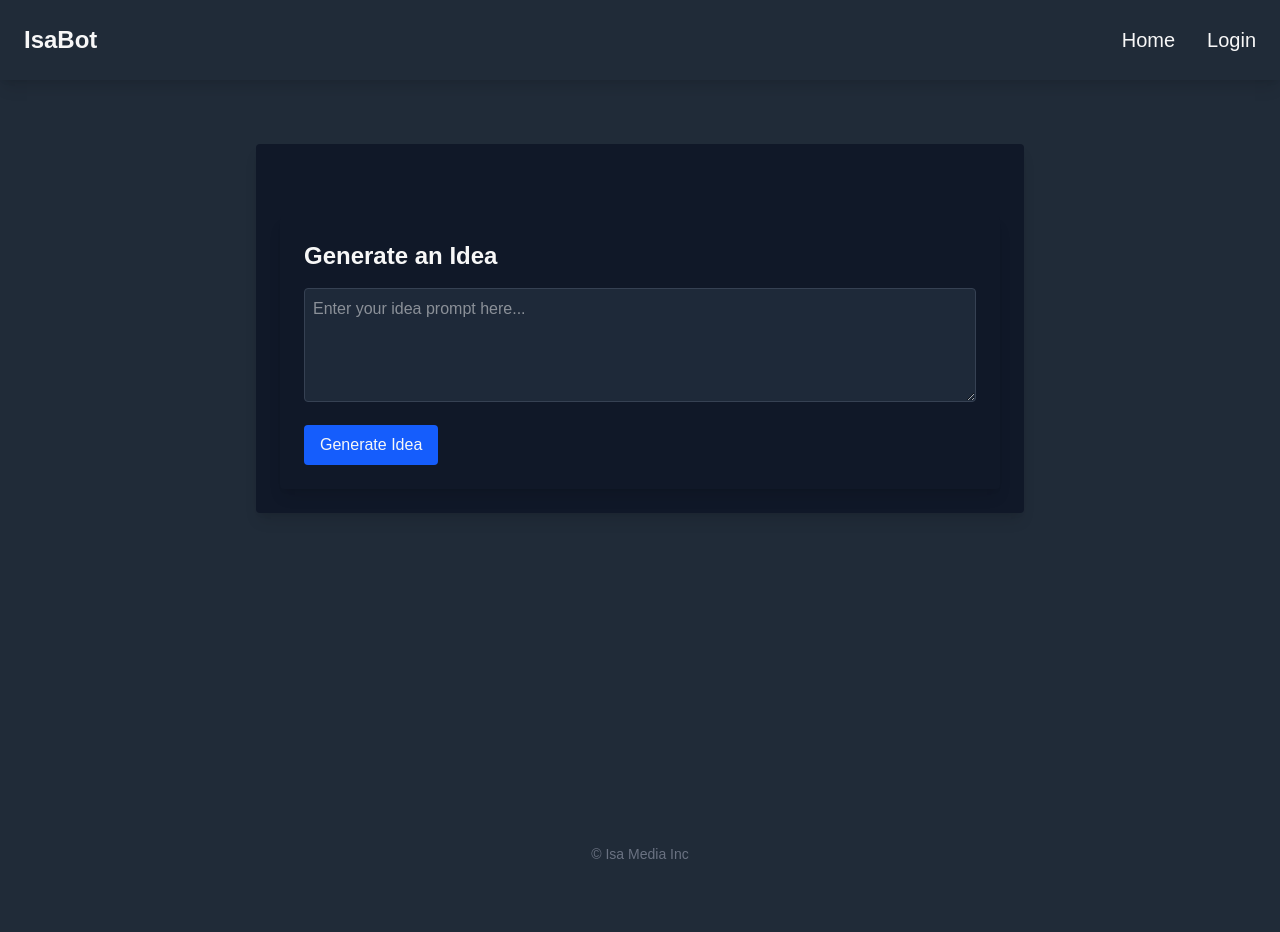
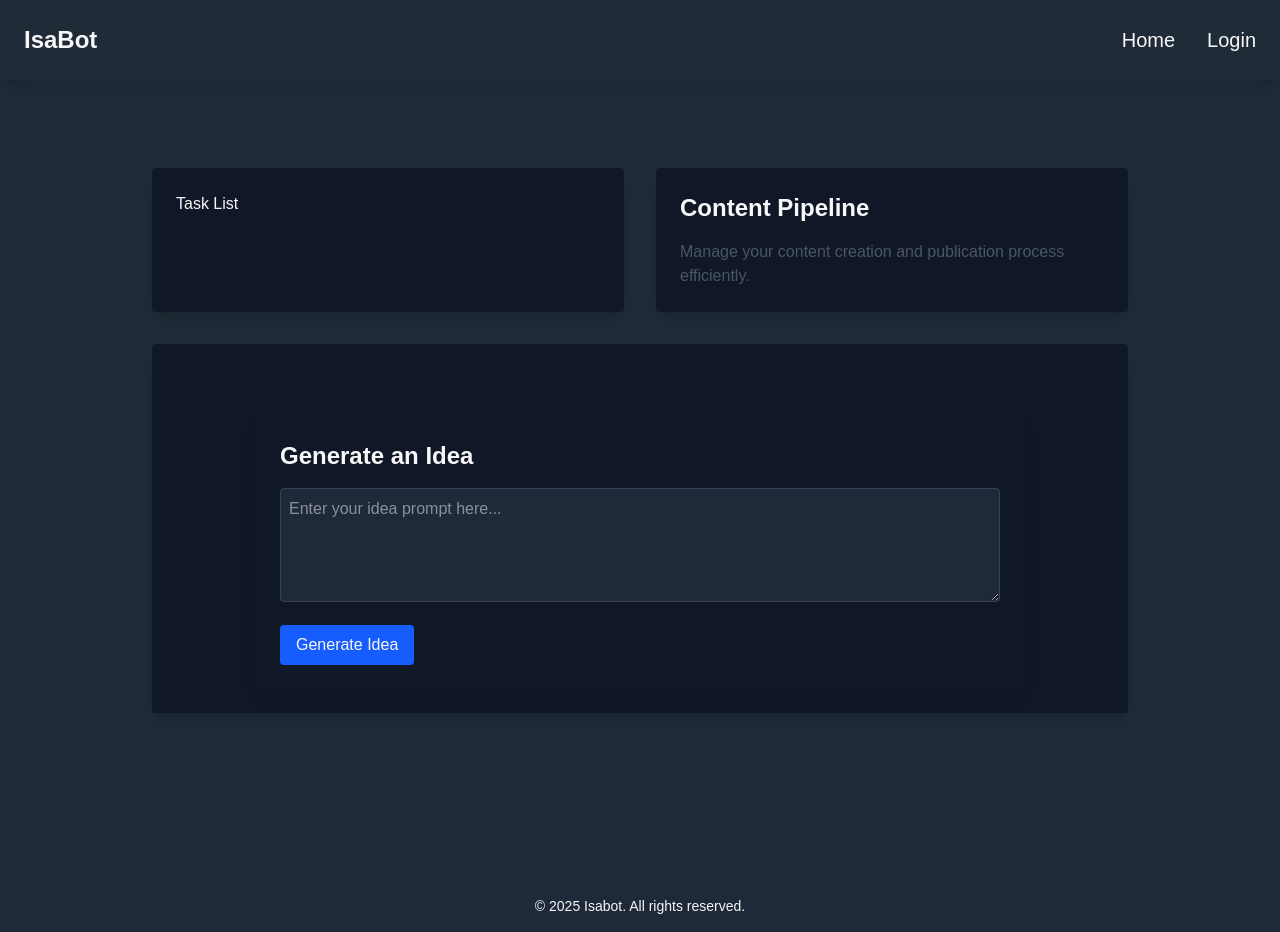
Before and after one commit to Jenni4B/IsaBot, a Next.js app: page /dashboard in a window 1280 px wide. Before the commit the page ends 880 px from the top, so only its background shows below. Built offline with nearby package versions, Linux system fonts and the light colour scheme.

Commit message:
Making a task list and a content pipline for the dashboard

```diff
--- /dev/null
+++ b/src/app/components/dashboard/contentPipeline/contentPipeline.tsx
@@ -0,0 +1,13 @@
+const ContentPipeline = () => {
+  return (
+    <div className="flex flex-col gap-4">
+      <h2 className="text-2xl font-bold">Content Pipeline</h2>
+      <p className="text-gray-600">
+        Manage your content creation and publication process efficiently.
+      </p>
+      {/* Add more components or content here as needed */}
+    </div>
+  );
+}
+
+export default ContentPipeline;
--- a/src/app/components/dashboard/taskList/taskList.tsx
+++ b/src/app/components/dashboard/taskList/taskList.tsx
@@ -0,0 +1,11 @@
+
+const TaskList = () => {
+  return (
+    <div className="task-list">
+      <h2>Task List</h2>
+      {/* Task items will be rendered here */}
+    </div>
+  );
+}
+
+export default TaskList;
--- /dev/null
+++ b/src/app/components/footer.tsx
@@ -0,0 +1,13 @@
+
+const Footer = () => {
+  // This component renders a simple footer with copyright information and a note about the technology used.
+  return (
+    <footer className="bg-gray-800 text-white py-4 text-center">
+      <p className="text-sm">
+        &copy; {new Date().getFullYear()} Isabot. All rights reserved.
+      </p>
+    </footer>
+  );
+}
+
+export default Footer;
--- a/src/app/dashboard/page.tsx
+++ b/src/app/dashboard/page.tsx
@@ -2,22 +2,35 @@
 
 import React from 'react';
 import IdeaBox from '../components/dashboard/IdeaBox';
+import TaskList from '../components/dashboard/taskList/taskList';
+import ContentPipeline from '../components/dashboard/contentPipeline/contentPipeline';
 
 const Dashboard: React.FC = () => {
     return (
         <div className="flex flex-col min-h-screen">
+
             <main className="flex-grow p-4">
-                <div className="max-w-3xl mx-auto mt-12 p-6 bg-gray-900 text-white rounded shadow-lg">
-                    <IdeaBox />
+
+                <div className="max-w-5xl mx-auto mt-12 p-6 bg-transparent rounded shadow-none">
+
+                    <div className="flex flex-row gap-8">
+
+                        <div className="flex-1 bg-gray-900 text-white rounded shadow-lg p-6">
+                            <TaskList />
+                        </div>
+
+                        <div className="flex-1 bg-gray-900 text-white rounded shadow-lg p-6">
+                            <ContentPipeline />
+                        </div>
+
+                    </div>
+                    <div className="mt-8 bg-gray-900 text-white rounded shadow-lg p-6">
+                        <IdeaBox />
+                    </div>
                 </div>
             </main>
-
-                <footer className="text-center p-4">
-                    <p className="text-sm text-gray-500">© Isa Media Inc</p>
-                </footer>
         </div>
     );
-
 };
 
 export default Dashboard;
--- a/src/app/landingpage/page.tsx
+++ b/src/app/landingpage/page.tsx
@@ -7,9 +7,10 @@ const LandingPage = () => {
                 <h1 className="text-4xl font-bold mb-4">Welcome to IsaBot</h1>
                 <p className="text-lg mb-6">
                     {/* Will change this to a more descriptive text later. I made it like this for funsies*/}
-                    Prepare for progress! And make it double!
-                    To protect your time from administration,
-                    To unite all check-ins in one location!
+                    IsaBot is your AI-powered assistant for generating and refining ideas.
+                    <br />
+                    Whether you&apos;re brainstorming new concepts or seeking feedback on existing ones, IsaBot is here to help.
+                    <br />
                 </p>
                 <button
                     className="text-white py-2 px-4 rounded hover:opacity-90 font-sans"
@@ -18,7 +19,7 @@ const LandingPage = () => {
                         window.location.href = "/loginPage";
                     }}
                 >
-                    View Clients
+                    Get Started
                 </button>
             </div>
         </div>
--- a/src/app/layout.tsx
+++ b/src/app/layout.tsx
@@ -5,6 +5,7 @@ import { Geist, Geist_Mono } from "next/font/google";
 import "./globals.css";
 import { AuthProvider } from "./context/AuthContext";
 import NavBar from "./components/navbar";
+import Footer from "./components/footer";
 
 const geistSans = Geist({
   variable: "--font-geist-sans",
@@ -34,6 +35,7 @@ export default function RootLayout({
         <AuthProvider>
           <NavBar />
           {children}
+          <Footer />
         </AuthProvider>
       </body>
     </html>
```
